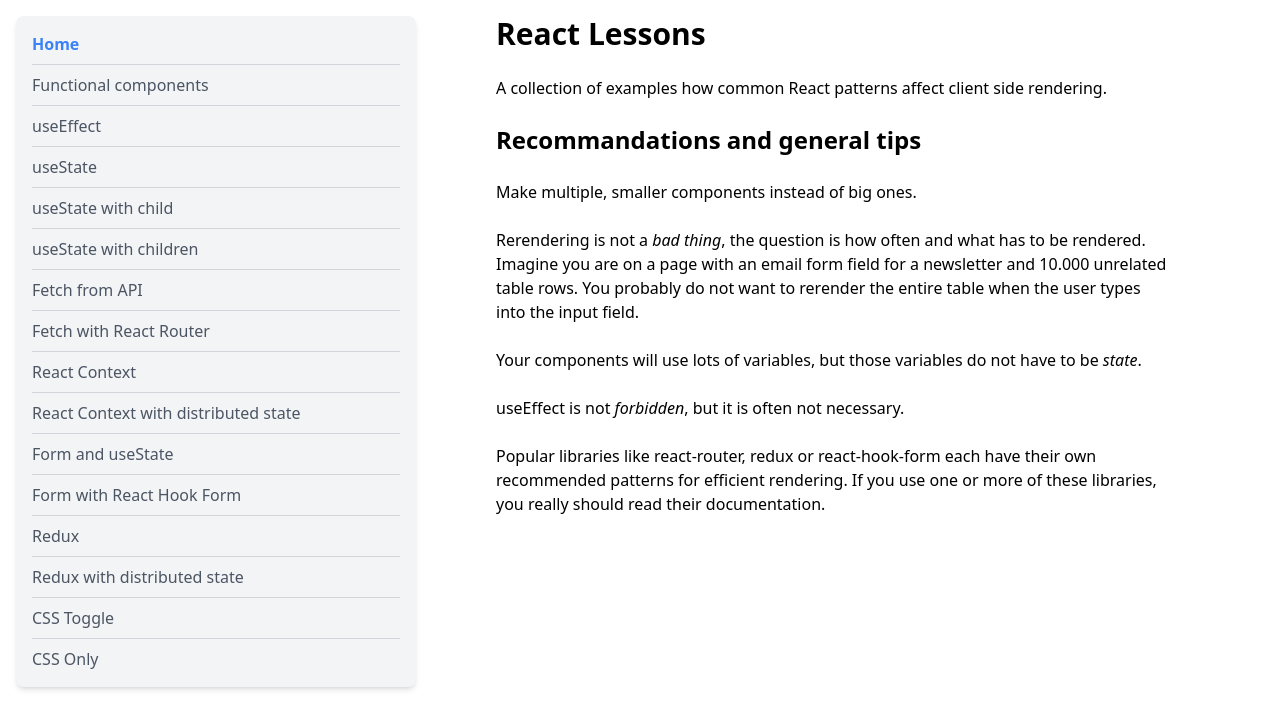
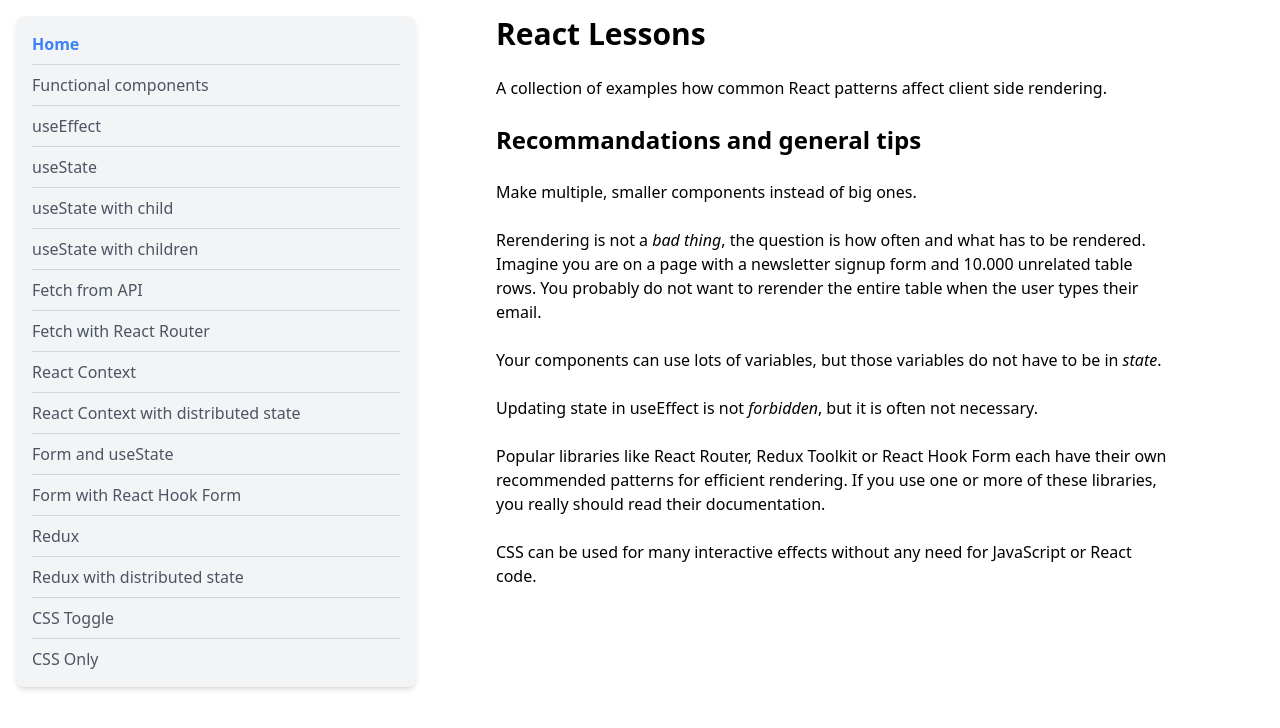
Before and after one commit to audunru/react-lessons, a React (Vite) app: page / in a window 1280 px wide. Shown: the top 728 px of the page. Built offline with nearby package versions, Linux system fonts and the light colour scheme.

Commit message:
fix: ui changes

```diff
--- a/src/components/render-counter/index.tsx
+++ b/src/components/render-counter/index.tsx
@@ -13,6 +13,7 @@ const Explanation: React.FC = () => {
   return (
     <>
       <Counter />
+      <hr className="border-b border-gray-300 dark:border-gray-600 w-full max-w-xs" />
       <Title>{handle.title}</Title>
       <Ingress>{handle.description}</Ingress>
     </>
--- a/src/lessons/0-home/index.tsx
+++ b/src/lessons/0-home/index.tsx
@@ -11,19 +11,20 @@ export const Home: React.FC = () => {
       <Paragraph>Make multiple, smaller components instead of big ones.</Paragraph>
       <Paragraph>
         Rerendering is not a <em>bad thing</em>, the question is how often and what has to be rendered. Imagine you are
-        on a page with an email form field for a newsletter and 10.000 unrelated table rows. You probably do not want to
-        rerender the entire table when the user types into the input field.
+        on a page with a newsletter signup form and 10.000 unrelated table rows. You probably do not want to rerender
+        the entire table when the user types their email.
       </Paragraph>
       <Paragraph>
-        Your components will use lots of variables, but those variables do not have to be <em>state</em>.
+        Your components can use lots of variables, but those variables do not have to be in <em>state</em>.
       </Paragraph>
       <Paragraph>
-        useEffect is not <em>forbidden</em>, but it is often not necessary.
+        Updating state in useEffect is not <em>forbidden</em>, but it is often not necessary.
       </Paragraph>
       <Paragraph>
-        Popular libraries like react-router, redux or react-hook-form each have their own recommended patterns for
-        efficient rendering. If you use one or more of these libraries, you really should read their documentation.
+        Popular libraries like React Router, Redux Toolkit or React Hook Form each have their own recommended patterns
+        for efficient rendering. If you use one or more of these libraries, you really should read their documentation.
       </Paragraph>
+      <Paragraph>CSS can be used for many interactive effects without any need for JavaScript or React code.</Paragraph>
     </>
   );
 };
```
